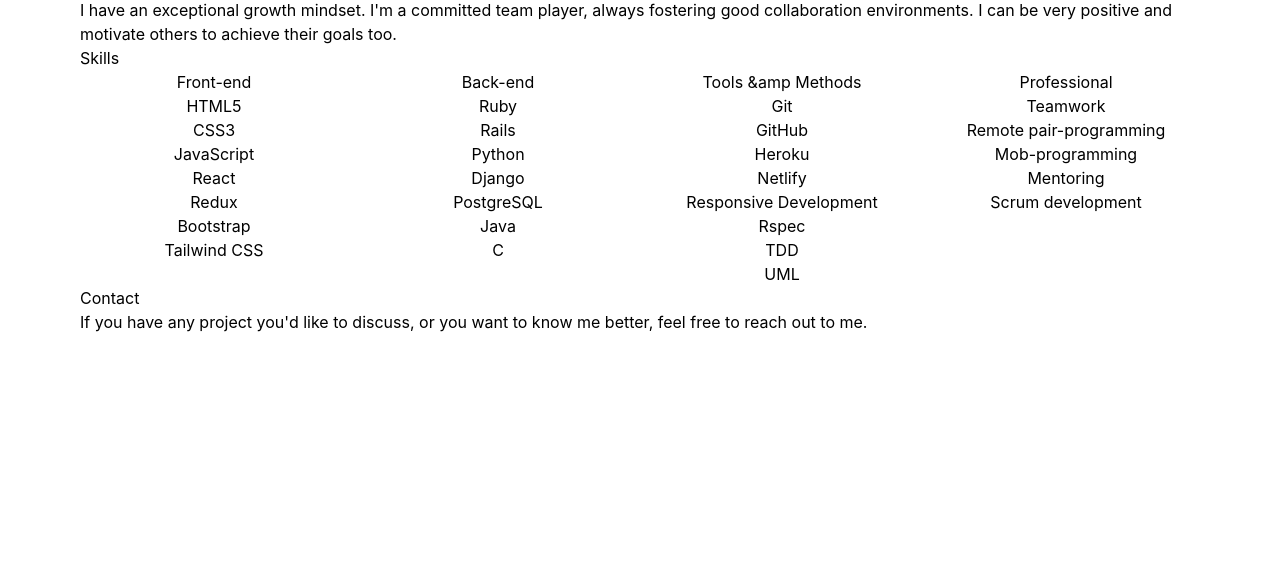
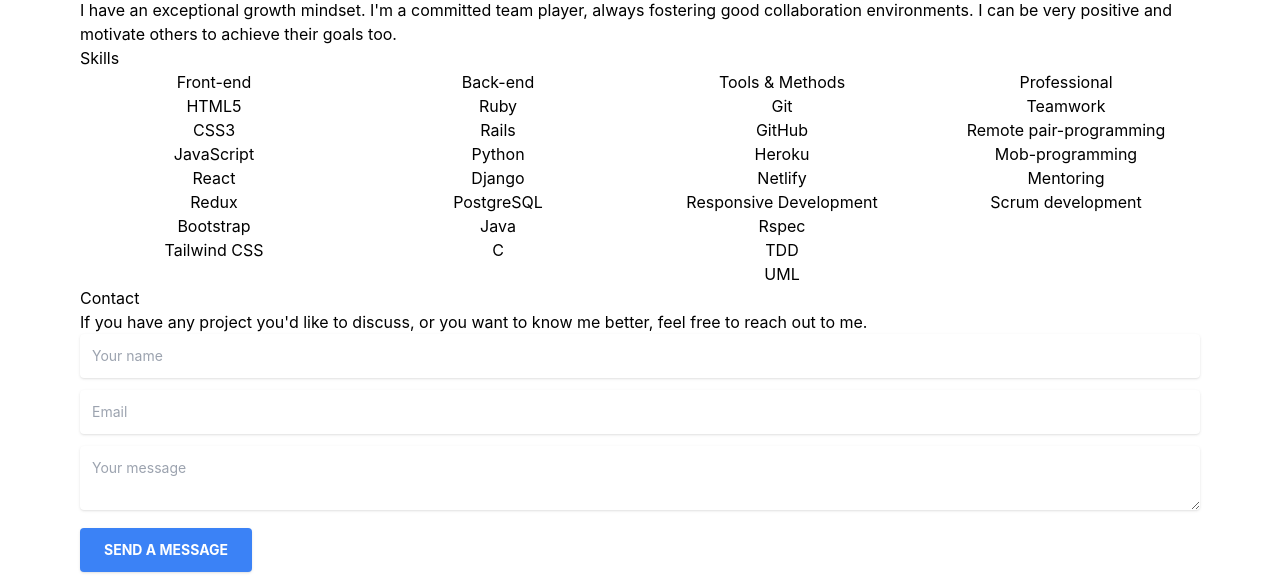
Before and after one commit to nachosala89/portfolio, a React (Create React App) app: page / in a window 1280 px wide. Shown: the part 1634-2219 px from the top of the page. Before the commit the page ends 1968 px from the top, so only its background shows below. Built offline with nearby package versions, Linux system fonts and the light colour scheme.

Commit message:
Add contact form

```diff
--- a/src/components/About.js
+++ b/src/components/About.js
@@ -40,7 +40,7 @@
           </ul>
         </div>
         <div className="flex flex-col">
-          <h4 className="text-center">Tools &amp Methods</h4>
+          <h4 className="text-center">Tools & Methods</h4>
           <ul>
             <li className="text-center">Git</li>
             <li className="text-center">GitHub</li>
--- a/src/components/Contact.js
+++ b/src/components/Contact.js
@@ -1,4 +1,5 @@
 import React from "react";
+import ContactForm from "./ContactForm";
 
 const Contact = () => {
   return (
@@ -6,7 +7,7 @@
       <h2>
       If you have any project you'd like to discuss, or you want to know me better, feel free to reach out to me.
       </h2>
-
+      <ContactForm />
     </section>
   );
 }
--- /dev/null
+++ b/src/components/ContactForm.js
@@ -0,0 +1,67 @@
+import React, { useState } from "react";
+
+const FORM_ENDPOINT = "https://formspree.io/f/xzbykgyg"; // TODO - fill on the later step
+
+const ContactForm = () => {
+  const [submitted, setSubmitted] = useState(false);
+  const handleSubmit = () => {
+    setTimeout(() => {
+      setSubmitted(true);
+    }, 100);
+  };
+
+  if (submitted) {
+    return (
+      <>
+        <div className="text-2xl">Thank you!</div>
+        <div className="text-md">We'll be in touch soon.</div>
+      </>
+    );
+  }
+
+  return (
+    <form
+      action={FORM_ENDPOINT}
+      onSubmit={handleSubmit}
+      method="POST"
+      target="_blank"
+    >
+      <div className="mb-3 pt-0">
+        <input
+          type="text"
+          placeholder="Your name"
+          name="name"
+          className="px-3 py-3 placeholder-gray-400 text-gray-600 relative bg-white bg-white rounded text-sm border-0 shadow outline-none focus:outline-none focus:ring w-full"
+          required
+        />
+      </div>
+      <div className="mb-3 pt-0">
+        <input
+          type="email"
+          placeholder="Email"
+          name="email"
+          className="px-3 py-3 placeholder-gray-400 text-gray-600 relative bg-white bg-white rounded text-sm border-0 shadow outline-none focus:outline-none focus:ring w-full"
+          required
+        />
+      </div>
+      <div className="mb-3 pt-0">
+        <textarea
+          placeholder="Your message"
+          name="message"
+          className="px-3 py-3 placeholder-gray-400 text-gray-600 relative bg-white bg-white rounded text-sm border-0 shadow outline-none focus:outline-none focus:ring w-full"
+          required
+        />
+      </div>
+      <div className="mb-3 pt-0">
+        <button
+          className="bg-blue-500 text-white active:bg-blue-600 font-bold uppercase text-sm px-6 py-3 rounded shadow hover:shadow-lg outline-none focus:outline-none mr-1 mb-1 ease-linear transition-all duration-150"
+          type="submit"
+        >
+          Send a message
+        </button>
+      </div>
+    </form>
+  );
+};
+
+export default ContactForm;
```
